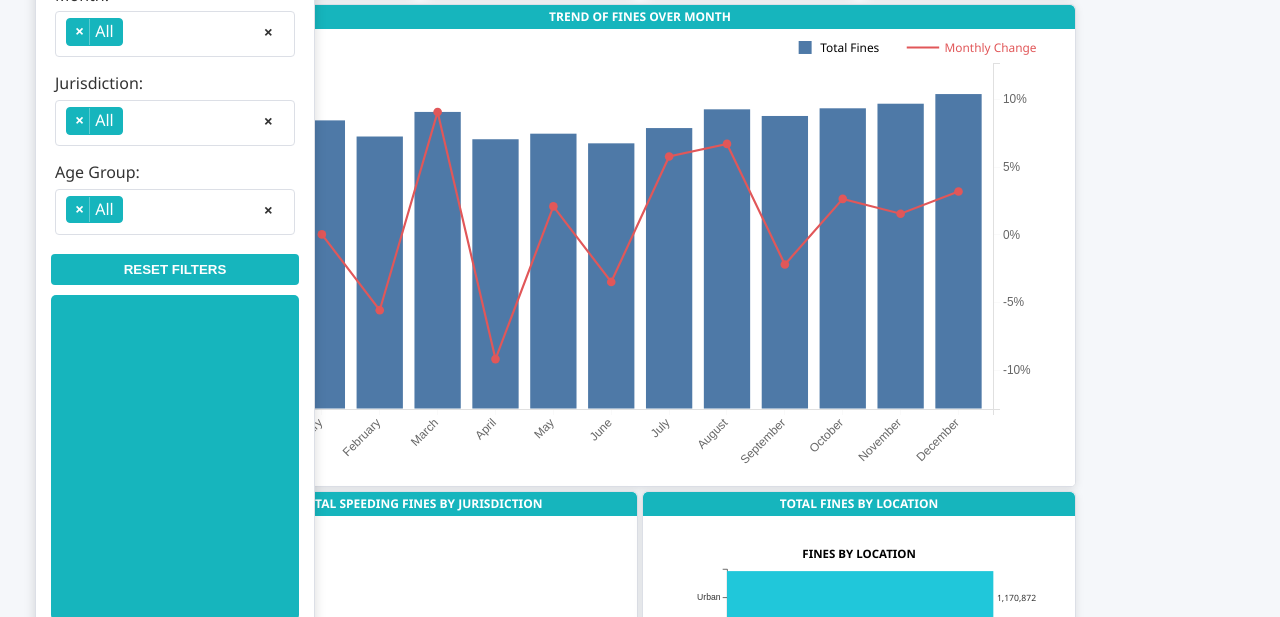
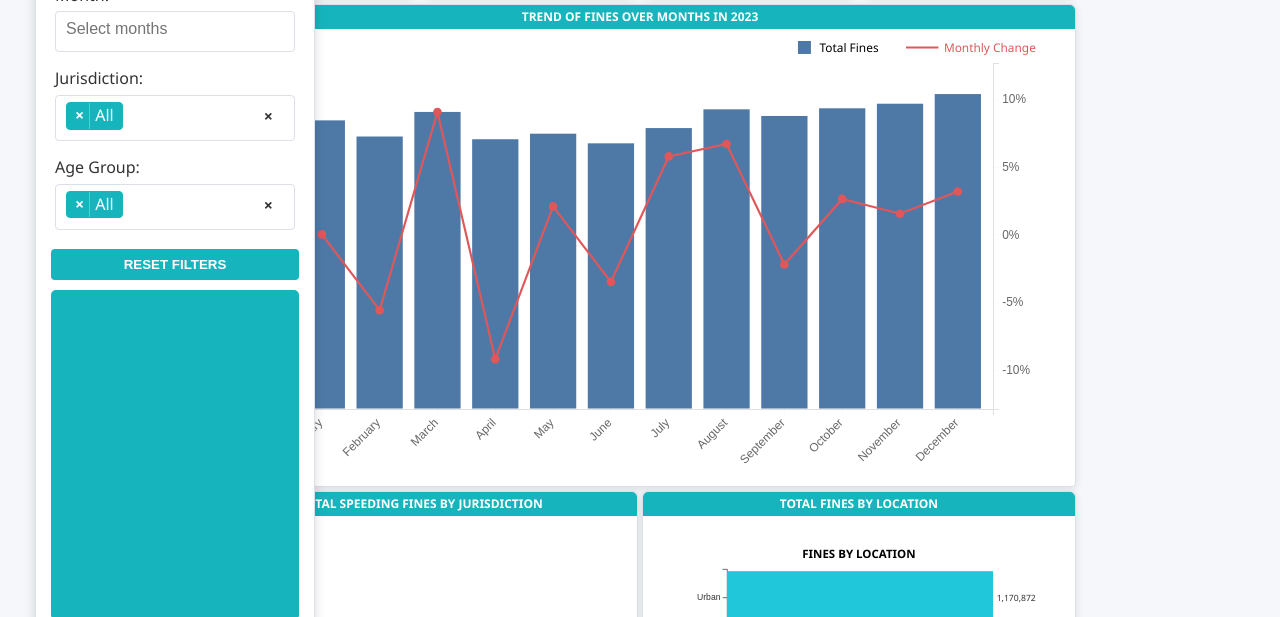
Before and after one commit to NathanVuSwinburne/Data-Visualization-Project-For-Speeding-Fines-In-Australia-2023, a plain HTML site: page index.html in a window 1280 px wide. Both pictures are taken after a click on the button "RESET FILTERS". Shown: the part 114-731 px from the top of the page. Drawn offline with nearby package versions, Linux system fonts and the light colour scheme; no server answers.

Commit message:
update filter month functionality

```diff
--- a/index.html
+++ b/index.html
@@ -79,7 +79,7 @@
         <!--Trend Chart -->
         <section class="trend-chart-container">
             <div class="chart-container">
-                <h3>TREND OF FINES OVER MONTH</h3>
+                <h3>TREND OF FINES OVER MONTHS IN 2023</h3>
                 <div id="monthly-trend-chart" class="chart"></div>
             </div>
         </section>
--- a/js/interactions.js
+++ b/js/interactions.js
@@ -0,0 +1,252 @@
+// interactions.js - Handles interactions for dashboard filters
+console.log('Loading interactions.js');
+
+// Month name to number mapping for proper sorting
+const monthNameToNumber = {
+    'January': 1,
+    'February': 2,
+    'March': 3,
+    'April': 4,
+    'May': 5,
+    'June': 6,
+    'July': 7,
+    'August': 8,
+    'September': 9,
+    'October': 10,
+    'November': 11,
+    'December': 12
+};
+
+// Initialize filter elements once data is loaded
+function initFilters() {
+    console.log('Initializing filters');
+    setTimeout(() => {
+        initMonthFilter();
+    }, 500); // Small delay to ensure DOM is fully loaded
+}
+
+// Initialize the month filter using Select2
+function initMonthFilter() {
+    console.log('Initializing month filter with Select2');
+
+    if (!window.dashboardData || !window.dashboardData.monthlyTrend) {
+        console.error('No data available for month filter');
+        return;
+    }
+
+    // Get unique months and sort them correctly
+    const months = [...new Set(window.dashboardData.monthlyTrend
+        .map(d => d.month)
+        .filter(month => month && typeof month === 'string'))];
+
+    // Sort by month number
+    const sortedMonths = months.sort((a, b) => monthNameToNumber[a] - monthNameToNumber[b]);
+
+    console.log('Available months for filter:', sortedMonths);
+
+    // Check if months array is empty
+    if (sortedMonths.length === 0) {
+        console.warn('No valid months found in data, using defaults');
+        // Add all months as a fallback
+        sortedMonths.push(
+            'January', 'February', 'March', 'April',
+            'May', 'June', 'July', 'August',
+            'September', 'October', 'November', 'December'
+        );
+    }
+
+    // Initialize Select2 on the month filter
+    try {
+        // Ensure jQuery and Select2 are available
+        if (typeof $ === 'undefined' || typeof $.fn.select2 === 'undefined') {
+            console.error('jQuery or Select2 not loaded');
+            return;
+        }
+
+        const monthFilter = $('#month-filter');
+        if (monthFilter.length === 0) {
+            console.error('Month filter element not found');
+            return;
+        }
+
+        // Clear any existing options
+        monthFilter.empty();
+
+        // Add months as options
+        sortedMonths.forEach(month => {
+            const option = new Option(month, month, false, false);
+            monthFilter.append(option);
+        });
+
+        // Destroy any existing Select2 instance to avoid duplicates
+        try {
+            monthFilter.select2('destroy');
+        } catch (e) {
+            // Ignore errors if Select2 wasn't initialized yet
+        }
+
+        // Initialize Select2 with settings
+        monthFilter.select2({
+            placeholder: 'Select months',
+            allowClear: true,
+            width: '100%'
+        });
+
+        // Add event listener for changes
+        monthFilter.off('change').on('change', function() {
+            applyMonthFilter();
+        });
+
+        // Add event listener to reset button
+        $('#reset-filters').off('click').on('click', resetAllFilters);
+
+        console.log('Month filter initialized successfully with', sortedMonths.length, 'options');
+    } catch (error) {
+        console.error('Error initializing month filter:', error);
+    }
+}
+
+// Apply month filter based on selected values
+function applyMonthFilter() {
+    const selectedMonths = $('#month-filter').val() || [];
+
+    console.log('Applying month filter with selected months:', selectedMonths);
+
+    // Get original data
+    const originalData = window.dashboardData.monthlyTrend;
+
+    // Process data: add monthNumber for sorting
+    const processedData = originalData.map(d => ({
+        ...d,
+        monthNumber: monthNameToNumber[d.month]
+    }));
+
+    // Sort by month number
+    processedData.sort((a, b) => a.monthNumber - b.monthNumber);
+
+    let filteredData = [...processedData];
+
+    // Apply filtering if any months are selected
+    if (selectedMonths.length > 0) {
+        filteredData = processedData.filter(d => selectedMonths.includes(d.month));
+    }
+
+    // Recalculate percentage changes
+    recalculatePercentageChanges(filteredData);
+
+    // Remove monthNumber property - we don't need it anymore
+    filteredData = filteredData.map(d => {
+        const { monthNumber, ...rest } = d;
+        return rest;
+    });
+
+    // Update the chart with filtered data
+    updateMonthlyTrendChart(filteredData);
+}
+
+// Reset all filters
+function resetAllFilters() {
+    console.log('Resetting all filters');
+
+    // Reset month filter
+    $('#month-filter').val(null).trigger('change');
+
+    // Reset monthly trend chart
+    resetMonthlyTrendChart();
+}
+
+// Reset monthly trend chart to show all data
+function resetMonthlyTrendChart() {
+    console.log('Resetting monthly trend chart');
+
+    // Get original data
+    const originalData = window.dashboardData.monthlyTrend;
+
+    // Process data for correct ordering
+    const processedData = originalData.map(d => ({
+        ...d,
+        monthNumber: monthNameToNumber[d.month]
+    }));
+
+    // Sort by month number
+    processedData.sort((a, b) => a.monthNumber - b.monthNumber);
+
+    // Recalculate percentage changes
+    recalculatePercentageChanges(processedData);
+
+    // Remove monthNumber property
+    const finalData = processedData.map(d => {
+        const { monthNumber, ...rest } = d;
+        return rest;
+    });
+
+    // Update chart with all data
+    updateMonthlyTrendChart(finalData);
+}
+
+// Recalculate percentage changes based on filtered/sorted data
+function recalculatePercentageChanges(data) {
+    // First month has no previous month to compare with
+    if (data.length > 0) {
+        data[0].percentageChange = 0;
+    }
+
+    // Calculate percentage changes for remaining months
+    for (let i = 1; i < data.length; i++) {
+        const currentFines = data[i].totalFines;
+        const previousFines = data[i-1].totalFines;
+
+        if (previousFines === 0) {
+            // Avoid division by zero
+            data[i].percentageChange = 100; // Indicate infinite increase
+        } else {
+            // Calculate percentage change
+            const change = ((currentFines - previousFines) / previousFines) * 100;
+            data[i].percentageChange = parseFloat(change.toFixed(2));
+        }
+    }
+}
+
+// Update the monthly trend chart with filtered data
+function updateMonthlyTrendChart(filteredData) {
+    // Temporarily override the global data
+    const originalData = window.dashboardData.monthlyTrend;
+    window.dashboardData.monthlyTrend = filteredData;
+
+    // Re-initialize the chart with new data
+    if (typeof initMonthlyTrendChart === 'function') {
+        initMonthlyTrendChart();
+    } else {
+        console.error('Monthly trend chart initialization function not found');
+    }
+
+    // Restore original data
+    window.dashboardData.monthlyTrend = originalData;
+}
+
+// Initialize filters when the page loads
+$(document).ready(function() {
+    console.log('Document ready, checking for dashboard data');
+
+    // If data is already loaded, initialize filters immediately
+    if (window.dashboardData) {
+        initFilters();
+    } else {
+        // Otherwise, wait for data to be loaded
+        const checkDataInterval = setInterval(() => {
+            if (window.dashboardData) {
+                clearInterval(checkDataInterval);
+                initFilters();
+            }
+        }, 100);
+    }
+
+    // Initialize Select2 for all multi-select dropdowns
+    $('.filters-section select[multiple]').each(function() {
+        $(this).select2({
+            placeholder: 'Select options',
+            allowClear: true,
+            width: '100%'
+        });
+    });
+});
```
